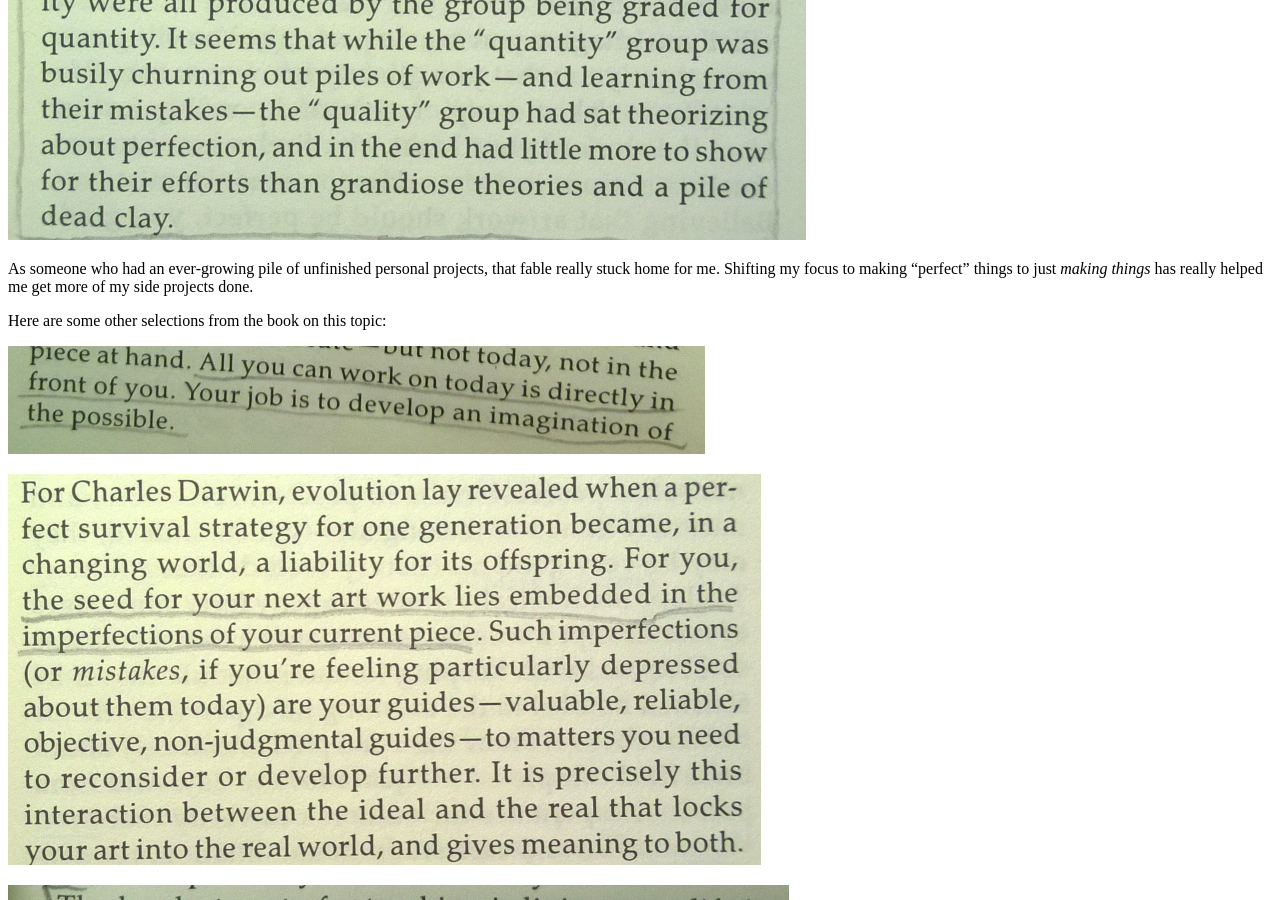
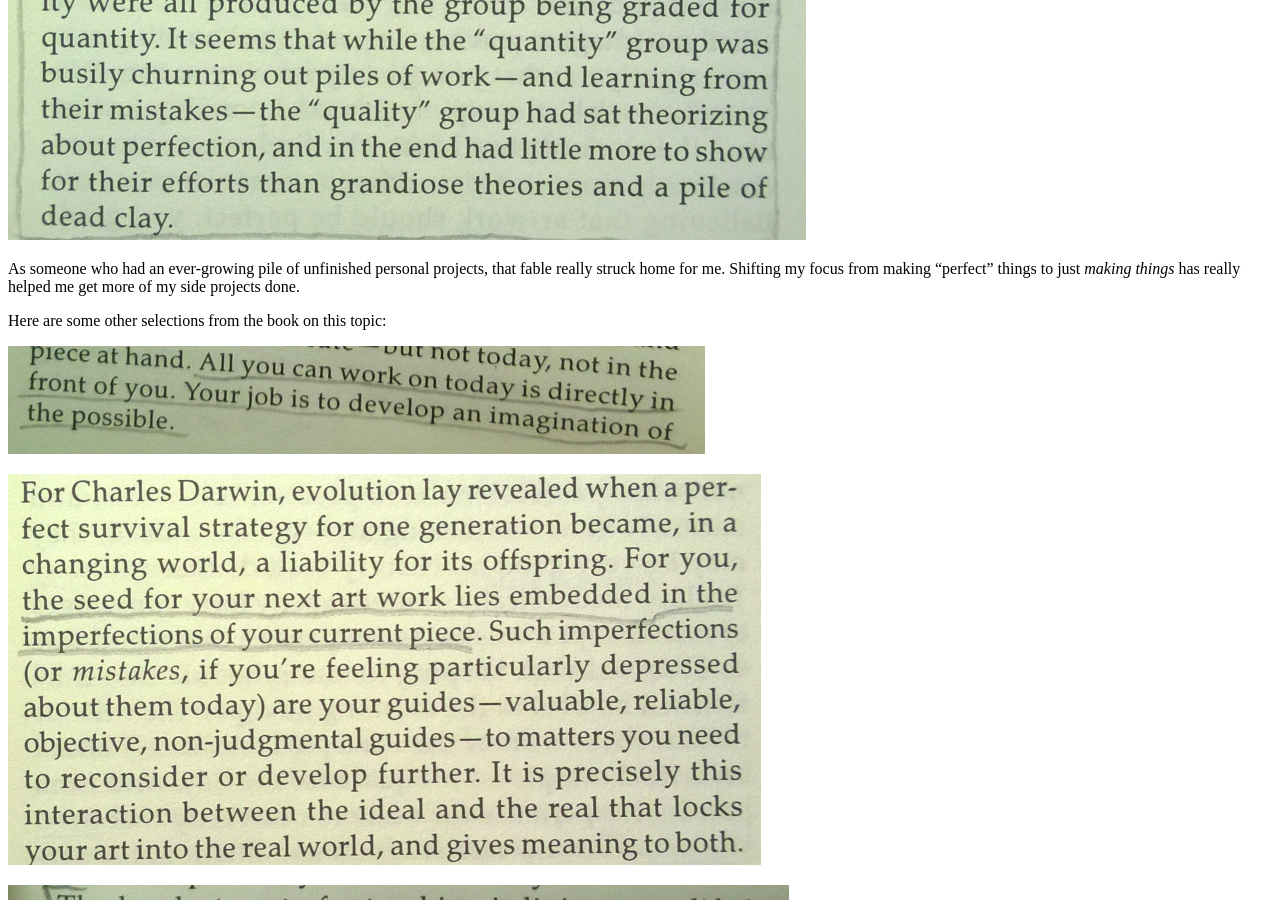
Before and after one commit to jpf/jpf.github.io, a Jekyll site: the page built from _posts/2015-02-27-notes-on-art-and-fear.md, in a window 1280 px wide and 900 px high, scrolled down 886 px. Built offline with Jekyll 4.4.1, drawn with Linux system fonts in a browser that asks for light colours; some of the changed text lies outside the part shown.

Commit message:
Correct gramatical and spelling mistakes

```diff
--- a/_posts/2015-02-27-notes-on-art-and-fear.md
+++ b/_posts/2015-02-27-notes-on-art-and-fear.md
@@ -23,7 +23,7 @@ If you read nothing else in the book, this is the one thing you must read:
 ![A fable on perfection](/assets/img/art-and-fear-page-29.jpg)
 
 As someone who had an ever-growing pile of unfinished personal
-projects, that fable really stuck home for me. Shifting my focus to
+projects, that fable really struck home for me. Shifting my focus from
 making "perfect" things to just *making things* has really helped me get
 more of my side projects done.
 
```
Also changed, not shown: other parts of _posts/2015-02-27-notes-on-art-and-fear.md (+1 -1 lines).
